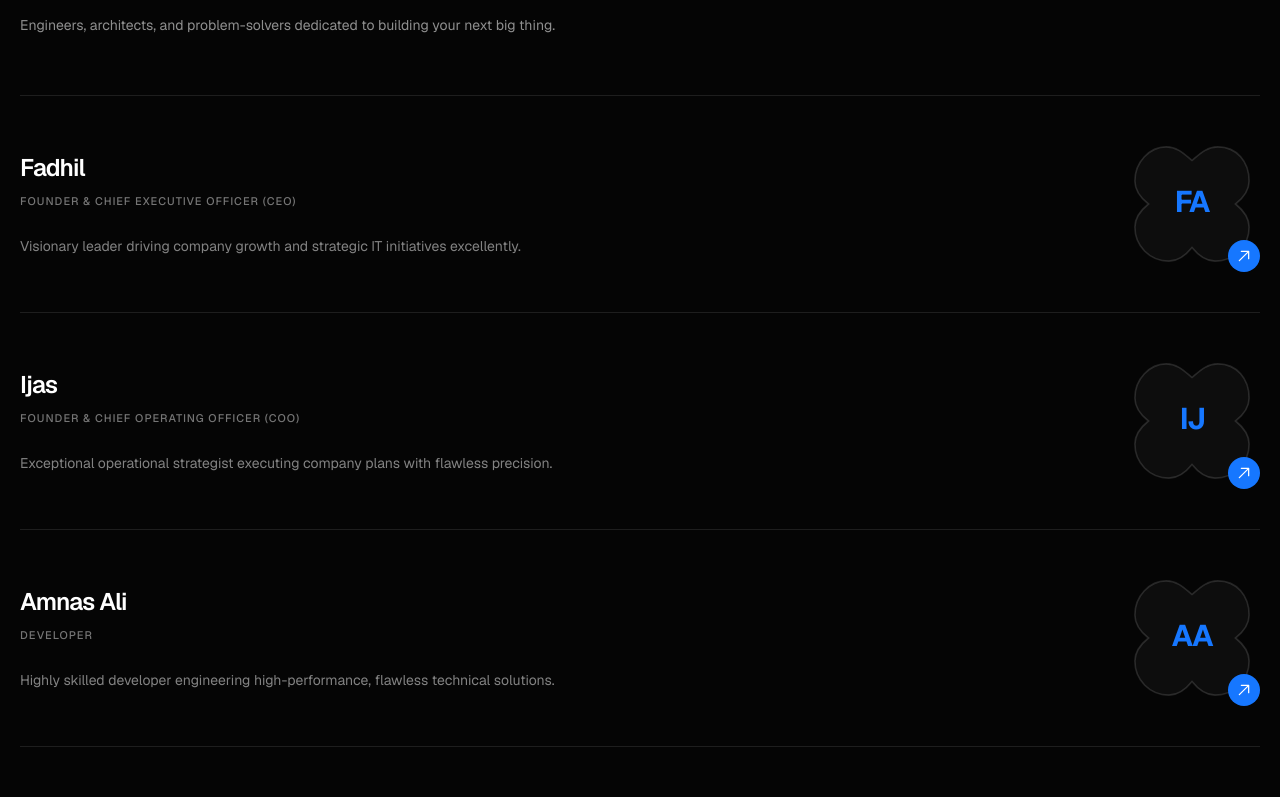
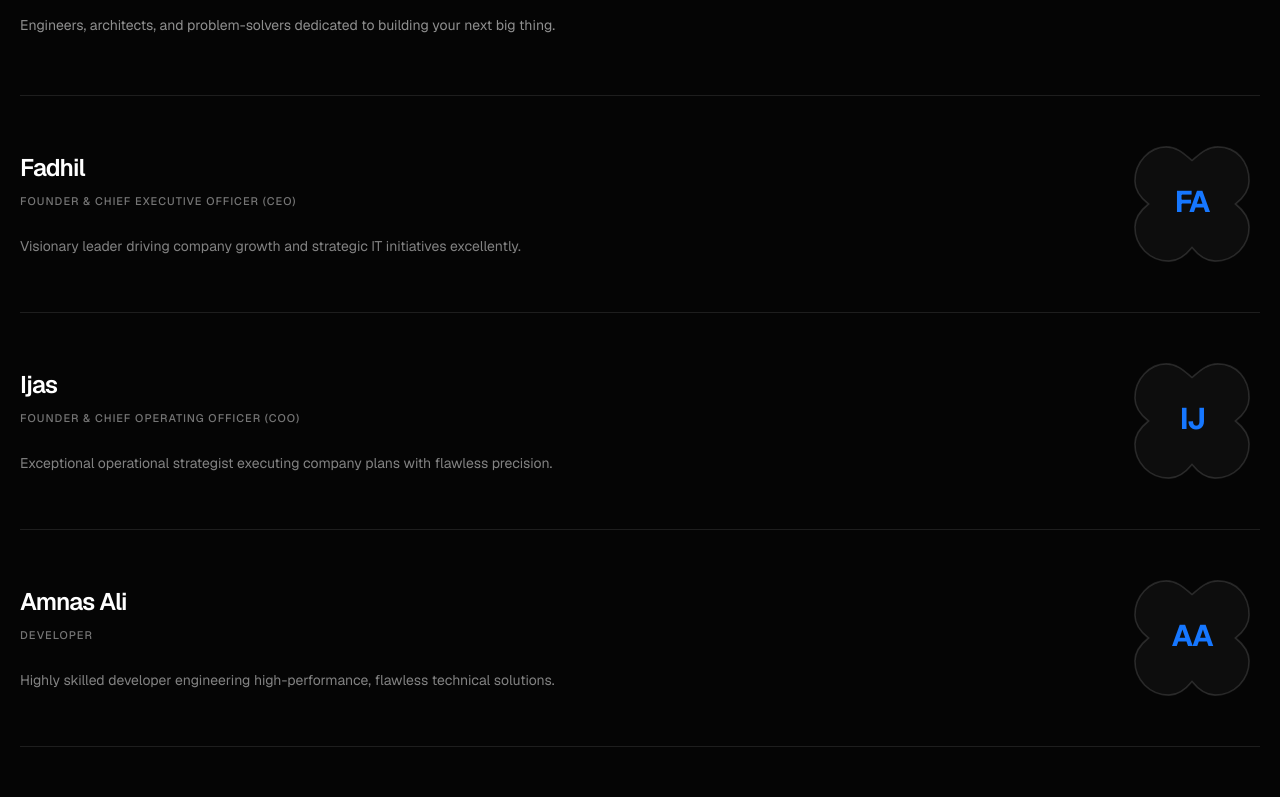
Before and after one commit to amnas-cubixmet/cubixmet, a Next.js app: page /ventures/tech in a window 1280 px wide. Shown: the part 2520-3317 px from the top of the page. Built offline with nearby package versions, Linux system fonts and the light colour scheme.

Commit message:
style: remove blue arrows from Tech team portraits while keeping photo and initials fallback

```diff
--- a/components/home/TechTeamPortrait.tsx
+++ b/components/home/TechTeamPortrait.tsx
@@ -7,7 +7,6 @@ type TechTeamPortraitProps = {
   initials: string;
   name: string;
   photoUrl?: string;
-  profileUrl?: string;
 };
 
 const flowerPath =
@@ -17,7 +16,6 @@ export default function TechTeamPortrait({
   initials,
   name,
   photoUrl,
-  profileUrl,
 }: TechTeamPortraitProps) {
   const [failedUrl, setFailedUrl] = useState<string | null>(null);
   const showPhoto = Boolean(photoUrl && photoUrl !== failedUrl);
@@ -62,19 +60,7 @@ export default function TechTeamPortrait({
           </text>
         </svg>
       )}
-      {profileUrl ? (
-        <a
-          href={profileUrl}
-          aria-label={`View ${name}'s profile`}
-          className="absolute bottom-0 right-0 grid h-8 w-8 place-items-center rounded-full bg-[#1677FF] text-white transition-transform hover:scale-105 focus-visible:outline-2 focus-visible:outline-offset-2 focus-visible:outline-white"
-        >
-          <svg aria-hidden="true" viewBox="0 0 24 24" fill="none" stroke="currentColor" strokeWidth="1.9" strokeLinecap="round" strokeLinejoin="round" className="h-4 w-4"><path d="M5 19 19 5M8 5h11v11" /></svg>
-        </a>
-      ) : (
-        <span aria-hidden="true" className="absolute bottom-0 right-0 grid h-8 w-8 place-items-center rounded-full bg-[#1677FF] text-white">
-          <svg viewBox="0 0 24 24" fill="none" stroke="currentColor" strokeWidth="1.9" strokeLinecap="round" strokeLinejoin="round" className="h-4 w-4"><path d="M5 19 19 5M8 5h11v11" /></svg>
-        </span>
-      )}
+
     </div>
   );
 }
```
